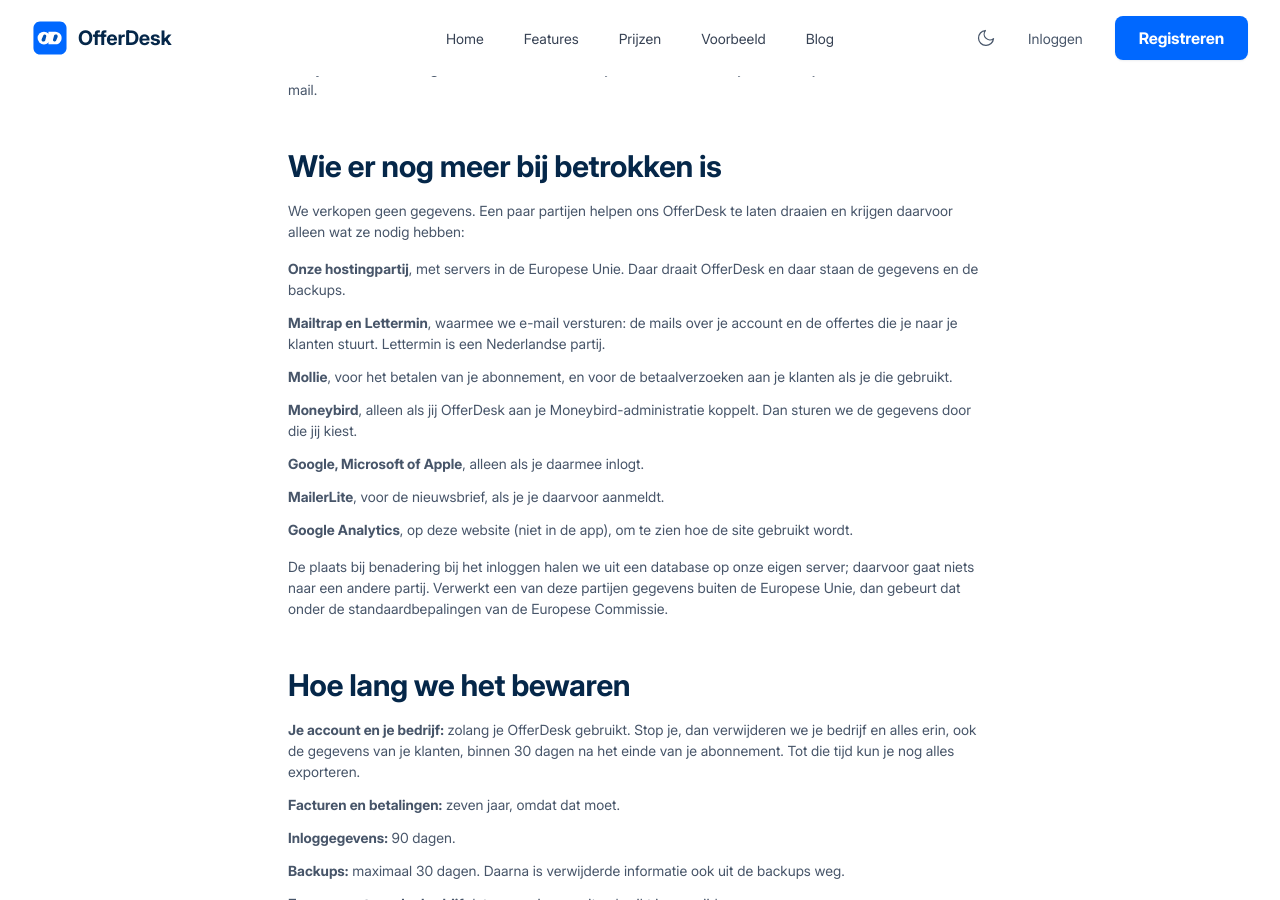
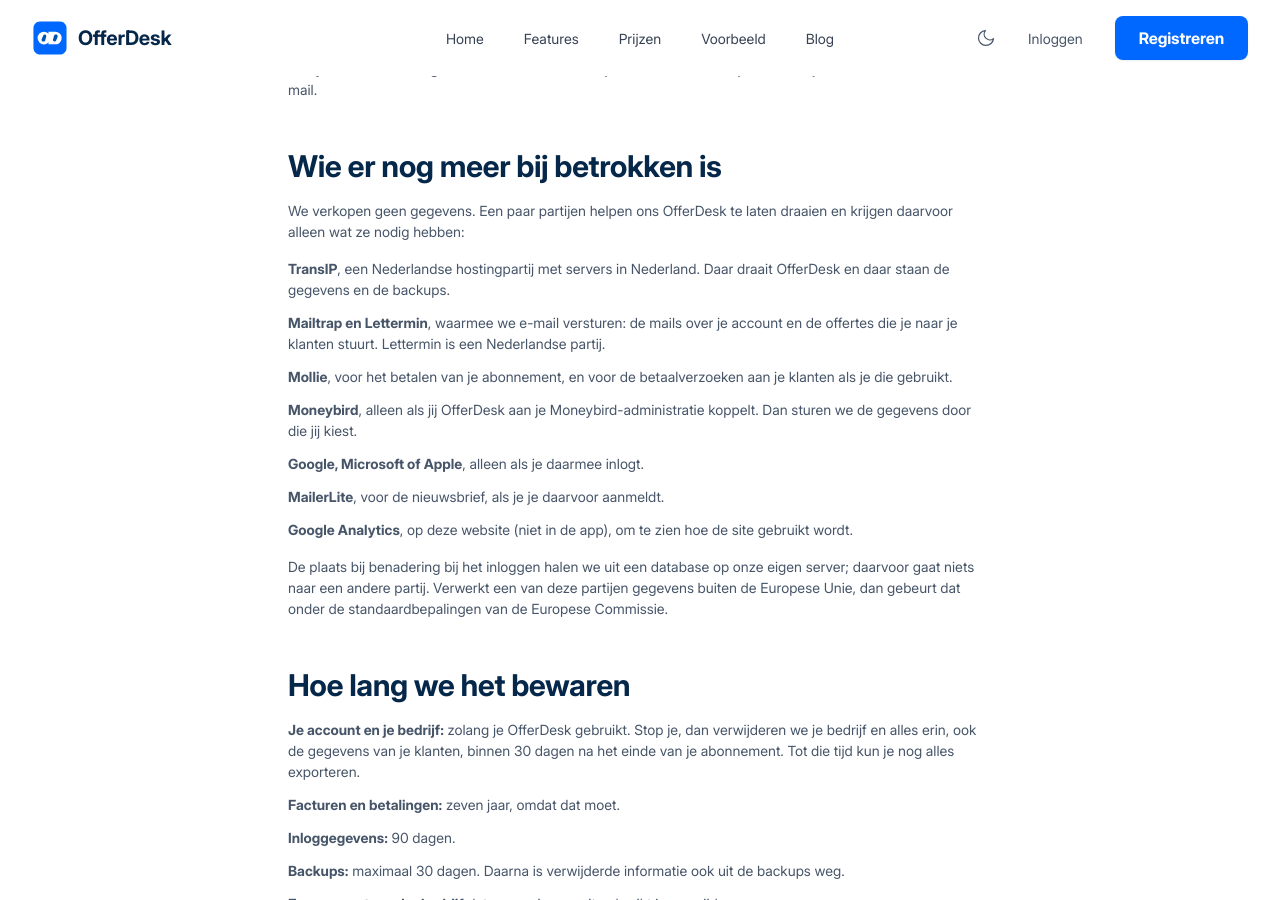
Before and after one commit to FlinkSoftware/offerdesk.github.io, a Jekyll site: the page built from docs/privacyverklaring.html, in a window 1280 px wide and 900 px high, scrolled down 1537 px. Built offline with Jekyll 4.4.1, drawn with Linux system fonts in a browser that asks for light colours.

Commit message:
Add terms and privacy statement

```diff
--- a/docs/en/privacy.html
+++ b/docs/en/privacy.html
@@ -46,7 +46,7 @@
     <h2 class="mt-12 heading-3">Who else is involved</h2>
     <p class="mt-4 body text-gray-700">We do not sell data. A few parties help us run OfferDesk and get only what they need for that:</p>
     <ul class="mt-4 list-disc space-y-3 pl-6 body text-gray-700">
-      <li><strong>Our hosting provider</strong>, with servers in the European Union. OfferDesk runs there and that is where the data and the backups are.</li>
+      <li><strong>TransIP</strong>, a Dutch hosting provider with servers in the Netherlands. OfferDesk runs there and that is where the data and the backups are.</li>
       <li><strong>Mailtrap and Lettermin</strong>, through which we send email: the emails about your account and the quotes you send to your customers. Lettermin is a Dutch company.</li>
       <li><strong>Mollie</strong>, for paying your subscription, and for the payment requests to your customers if you use those.</li>
       <li><strong>Moneybird</strong>, only if you connect OfferDesk to your Moneybird bookkeeping. Then we pass on the data you choose.</li>
--- a/docs/privacyverklaring.html
+++ b/docs/privacyverklaring.html
@@ -46,7 +46,7 @@
     <h2 class="mt-12 heading-3">Wie er nog meer bij betrokken is</h2>
     <p class="mt-4 body text-gray-700">We verkopen geen gegevens. Een paar partijen helpen ons OfferDesk te laten draaien en krijgen daarvoor alleen wat ze nodig hebben:</p>
     <ul class="mt-4 list-disc space-y-3 pl-6 body text-gray-700">
-      <li><strong>Onze hostingpartij</strong>, met servers in de Europese Unie. Daar draait OfferDesk en daar staan de gegevens en de backups.</li>
+      <li><strong>TransIP</strong>, een Nederlandse hostingpartij met servers in Nederland. Daar draait OfferDesk en daar staan de gegevens en de backups.</li>
       <li><strong>Mailtrap en Lettermin</strong>, waarmee we e-mail versturen: de mails over je account en de offertes die je naar je klanten stuurt. Lettermin is een Nederlandse partij.</li>
       <li><strong>Mollie</strong>, voor het betalen van je abonnement, en voor de betaalverzoeken aan je klanten als je die gebruikt.</li>
       <li><strong>Moneybird</strong>, alleen als jij OfferDesk aan je Moneybird-administratie koppelt. Dan sturen we de gegevens door die jij kiest.</li>
```
